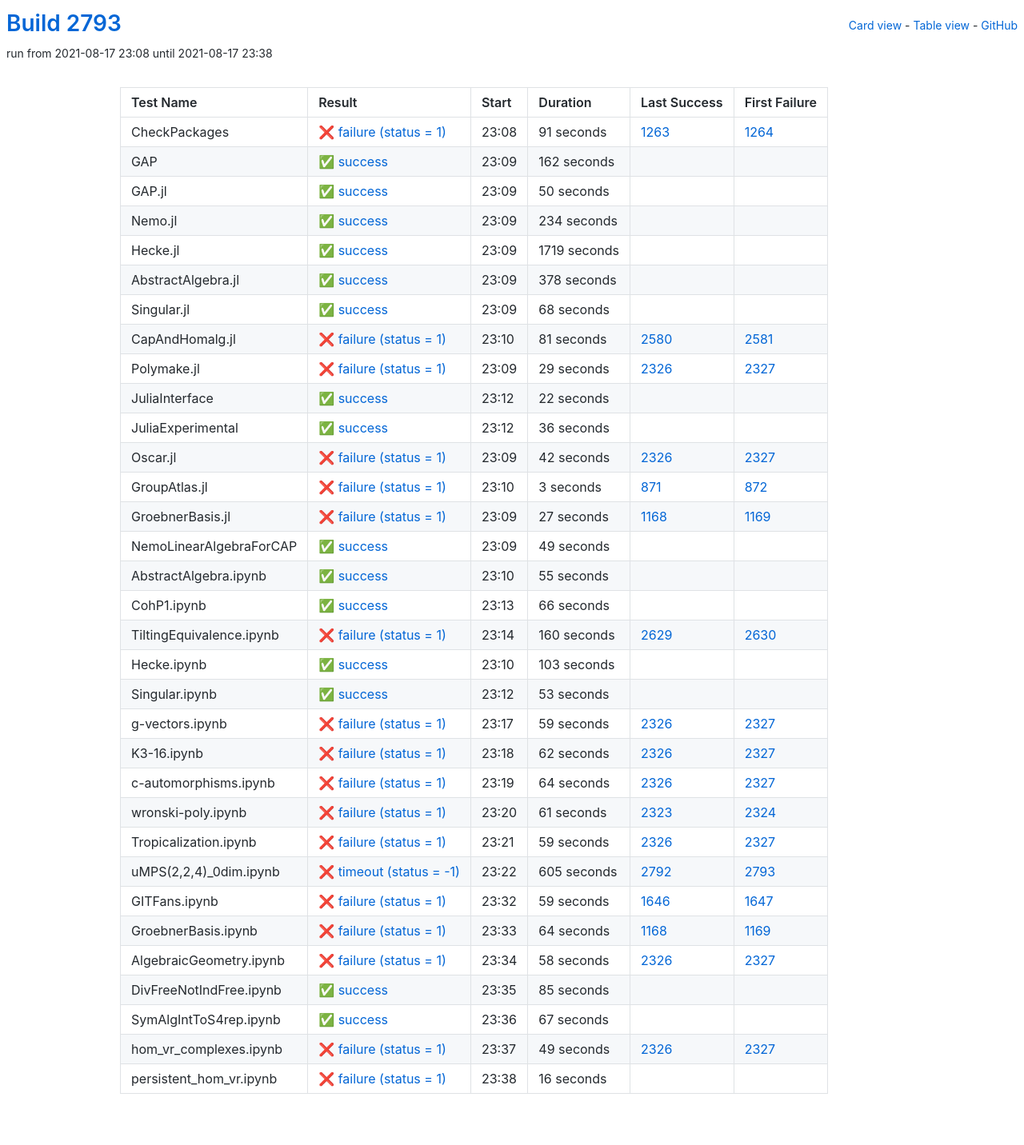
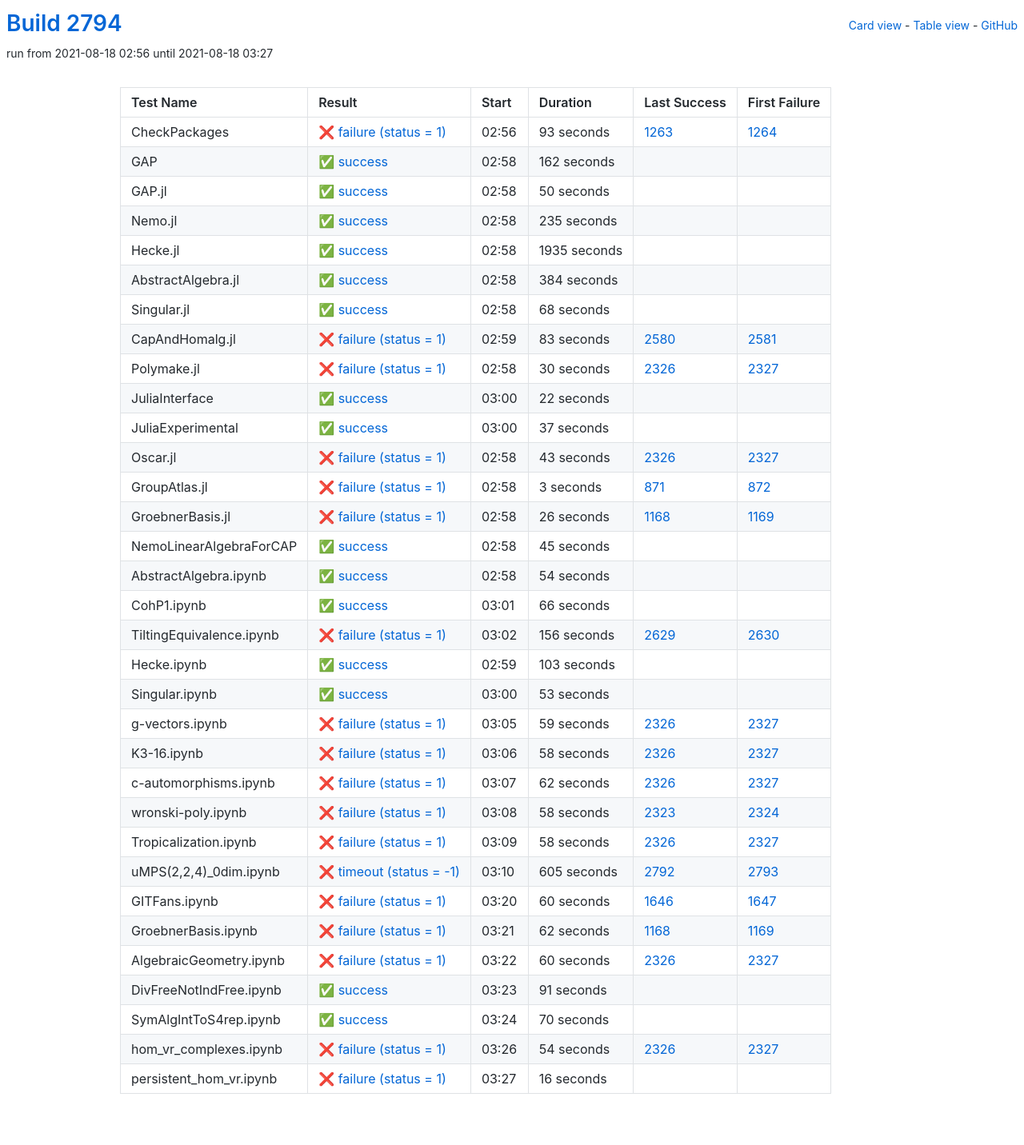
Before and after one commit to oscar-system/oscar-ci-status-stable, a Jekyll site: the page built from table.html, in a window 1280 px wide. Shown: the whole page at 80% size. Built offline with Jekyll 4.4.1, drawn with Linux system fonts in a browser that asks for light colours.

Commit message:
Build #2794

```diff
--- a/_data/ci.yml
+++ b/_data/ci.yml
@@ -1,6 +1,6 @@
 ---
-build: 2793
-build_url: https://oscarci.mathematik.uni-kl.de/job/oscar-stable/2793/
+build: 2794
+build_url: https://oscarci.mathematik.uni-kl.de/job/oscar-stable/2794/
 job: oscar-stable
 organization: oscar-system
 repo: oscar-ci-status-stable
@@ -8,20 +8,20 @@ repourl: https://github.com/oscar-system/oscar-ci-status-stable
 tests:
 - name: CheckPackages
   id: checkpackages
-  log: https://oscarci.mathematik.uni-kl.de/job/oscar-stable/2793/artifact/logs/build-2793/CheckPackages.log
-  start: 2021-08-17 23:08
+  log: https://oscarci.mathematik.uni-kl.de/job/oscar-stable/2794/artifact/logs/build-2794/CheckPackages.log
+  start: 2021-08-18 02:56
   success: false
   exitcode: 1
   status: failure
-  duration: 91
+  duration: 93
   last_success: 1263
   last_success_url: https://oscarci.mathematik.uni-kl.de/job/oscar-stable/1263/
   first_failure: 1264
   first_failure_url: https://oscarci.mathematik.uni-kl.de/job/oscar-stable/1264/
 - name: GAP
   id: gap
-  log: https://oscarci.mathematik.uni-kl.de/job/oscar-stable/2793/artifact/logs/build-2793/GAP.log
-  start: 2021-08-17 23:09
+  log: https://oscarci.mathematik.uni-kl.de/job/oscar-stable/2794/artifact/logs/build-2794/GAP.log
+  start: 2021-08-18 02:58
   success: true
   exitcode: 0
   status: success
@@ -32,8 +32,8 @@ tests:
   first_failure_url:
 - name: GAP.jl
   id: gap-jl
-  log: https://oscarci.mathematik.uni-kl.de/job/oscar-stable/2793/artifact/logs/build-2793/GAP.jl.log
-  start: 2021-08-17 23:09
+  log: https://oscarci.mathematik.uni-kl.de/job/oscar-stable/2794/artifact/logs/build-2794/GAP.jl.log
+  start: 2021-08-18 02:58
   success: true
   exitcode: 0
   status: success
@@ -44,44 +44,44 @@ tests:
   first_failure_url:
 - name: Nemo.jl
   id: nemo-jl
-  log: https://oscarci.mathematik.uni-kl.de/job/oscar-stable/2793/artifact/logs/build-2793/Nemo.jl.log
-  start: 2021-08-17 23:09
+  log: https://oscarci.mathematik.uni-kl.de/job/oscar-stable/2794/artifact/logs/build-2794/Nemo.jl.log
+  start: 2021-08-18 02:58
   success: true
   exitcode: 0
   status: success
-  duration: 234
+  duration: 235
   last_success: false
   last_success_url:
   first_failure: false
   first_failure_url:
 - name: Hecke.jl
   id: hecke-jl
-  log: https://oscarci.mathematik.uni-kl.de/job/oscar-stable/2793/artifact/logs/build-2793/Hecke.jl.log
-  start: 2021-08-17 23:09
+  log: https://oscarci.mathematik.uni-kl.de/job/oscar-stable/2794/artifact/logs/build-2794/Hecke.jl.log
+  start: 2021-08-18 02:58
   success: true
   exitcode: 0
   status: success
-  duration: 1719
+  duration: 1935
   last_success: false
   last_success_url:
   first_failure: false
   first_failure_url:
 - name: AbstractAlgebra.jl
   id: abstractalgebra-jl
-  log: https://oscarci.mathematik.uni-kl.de/job/oscar-stable/2793/artifact/logs/build-2793/AbstractAlgebra.jl.log
-  start: 2021-08-17 23:09
+  log: https://oscarci.mathematik.uni-kl.de/job/oscar-stable/2794/artifact/logs/build-2794/AbstractAlgebra.jl.log
+  start: 2021-08-18 02:58
   success: true
   exitcode: 0
   status: success
-  duration: 378
+  duration: 384
   last_success: false
   last_success_url:
   first_failure: false
   first_failure_url:
 - name: Singular.jl
   id: singular-jl
-  log: https://oscarci.mathematik.uni-kl.de/job/oscar-stable/2793/artifact/logs/build-2793/Singular.jl.log
-  start: 2021-08-17 23:09
+  log: https://oscarci.mathematik.uni-kl.de/job/oscar-stable/2794/artifact/logs/build-2794/Singular.jl.log
+  start: 2021-08-18 02:58
   success: true
   exitcode: 0
   status: success
@@ -92,32 +92,32 @@ tests:
   first_failure_url:
 - name: CapAndHomalg.jl
   id: capandhomalg-jl
-  log: https://oscarci.mathematik.uni-kl.de/job/oscar-stable/2793/artifact/logs/build-2793/CapAndHomalg.jl.log
-  start: 2021-08-17 23:10
+  log: https://oscarci.mathematik.uni-kl.de/job/oscar-stable/2794/artifact/logs/build-2794/CapAndHomalg.jl.log
+  start: 2021-08-18 02:59
   success: false
   exitcode: 1
   status: failure
-  duration: 81
+  duration: 83
   last_success: 2580
   last_success_url: https://oscarci.mathematik.uni-kl.de/job/oscar-stable/2580/
   first_failure: 2581
   first_failure_url: https://oscarci.mathematik.uni-kl.de/job/oscar-stable/2581/
 - name: Polymake.jl
   id: polymake-jl
-  log: https://oscarci.mathematik.uni-kl.de/job/oscar-stable/2793/artifact/logs/build-2793/Polymake.jl.log
-  start: 2021-08-17 23:09
+  log: https://oscarci.mathematik.uni-kl.de/job/oscar-stable/2794/artifact/logs/build-2794/Polymake.jl.log
+  start: 2021-08-18 02:58
   success: false
   exitcode: 1
   status: failure
-  duration: 29
+  duration: 30
   last_success: 2326
   last_success_url: https://oscarci.mathematik.uni-kl.de/job/oscar-stable/2326/
   first_failure: 2327
   first_failure_url: https://oscarci.mathematik.uni-kl.de/job/oscar-stable/2327/
 - name: JuliaInterface
   id: juliainterface
-  log: https://oscarci.mathematik.uni-kl.de/job/oscar-stable/2793/artifact/logs/build-2793/JuliaInterface.log
-  start: 2021-08-17 23:12
+  log: https://oscarci.mathematik.uni-kl.de/job/oscar-stable/2794/artifact/logs/build-2794/JuliaInterface.log
+  start: 2021-08-18 03:00
   success: true
   exitcode: 0
   status: success
@@ -128,32 +128,32 @@ tests:
   first_failure_url:
 - name: JuliaExperimental
   id: juliaexperimental
-  log: https://oscarci.mathematik.uni-kl.de/job/oscar-stable/2793/artifact/logs/build-2793/JuliaExperimental.log
-  start: 2021-08-17 23:12
+  log: https://oscarci.mathematik.uni-kl.de/job/oscar-stable/2794/artifact/logs/build-2794/JuliaExperimental.log
+  start: 2021-08-18 03:00
   success: true
   exitcode: 0
   status: success
-  duration: 36
+  duration: 37
   last_success: false
   last_success_url:
   first_failure: false
   first_failure_url:
 - name: Oscar.jl
   id: oscar-jl
-  log: https://oscarci.mathematik.uni-kl.de/job/oscar-stable/2793/artifact/logs/build-2793/Oscar.jl.log
-  start: 2021-08-17 23:09
+  log: https://oscarci.mathematik.uni-kl.de/job/oscar-stable/2794/artifact/logs/build-2794/Oscar.jl.log
+  start: 2021-08-18 02:58
   success: false
   exitcode: 1
   status: failure
-  duration: 42
+  duration: 43
   last_success: 2326
   last_success_url: https://oscarci.mathematik.uni-kl.de/job/oscar-stable/2326/
   first_failure: 2327
   first_failure_url: https://oscarci.mathematik.uni-kl.de/job/oscar-stable/2327/
 - name: GroupAtlas.jl
   id: groupatlas-jl
-  log: https://oscarci.mathematik.uni-kl.de/job/oscar-stable/2793/artifact/logs/build-2793/GroupAtlas.jl.log
-  start: 2021-08-17 23:10
+  log: https://oscarci.mathematik.uni-kl.de/job/oscar-stable/2794/artifact/logs/build-2794/GroupAtlas.jl.log
+  start: 2021-08-18 02:58
   success: false
   exitcode: 1
   status: failure
@@ -164,44 +164,44 @@ tests:
   first_failure_url: https://oscarci.mathematik.uni-kl.de/job/oscar-stable/872/
 - name: GroebnerBasis.jl
   id: groebnerbasis-jl
-  log: https://oscarci.mathematik.uni-kl.de/job/oscar-stable/2793/artifact/logs/build-2793/GroebnerBasis.jl.log
-  start: 2021-08-17 23:09
+  log: https://oscarci.mathematik.uni-kl.de/job/oscar-stable/2794/artifact/logs/build-2794/GroebnerBasis.jl.log
+  start: 2021-08-18 02:58
   success: false
   exitcode: 1
   status: failure
-  duration: 27
+  duration: 26
   last_success: 1168
   last_success_url: https://oscarci.mathematik.uni-kl.de/job/oscar-stable/1168/
   first_failure: 1169
   first_failure_url: https://oscarci.mathematik.uni-kl.de/job/oscar-stable/1169/
 - name: NemoLinearAlgebraForCAP
   id: nemolinearalgebraforcap
-  log: https://oscarci.mathematik.uni-kl.de/job/oscar-stable/2793/artifact/logs/build-2793/NemoLinearAlgebraForCAP.log
-  start: 2021-08-17 23:09
+  log: https://oscarci.mathematik.uni-kl.de/job/oscar-stable/2794/artifact/logs/build-2794/NemoLinearAlgebraForCAP.log
+  start: 2021-08-18 02:58
   success: true
   exitcode: 0
   status: success
-  duration: 49
+  duration: 45
   last_success: false
   last_success_url:
   first_failure: false
   first_failure_url:
 - name: AbstractAlgebra.ipynb
   id: abstractalgebra-ipynb
-  log: https://oscarci.mathematik.uni-kl.de/job/oscar-stable/2793/artifact/logs/build-2793/AbstractAlgebra.ipynb.log
-  start: 2021-08-17 23:10
+  log: https://oscarci.mathematik.uni-kl.de/job/oscar-stable/2794/artifact/logs/build-2794/AbstractAlgebra.ipynb.log
+  start: 2021-08-18 02:58
   success: true
   exitcode: 0
   status: success
-  duration: 55
+  duration: 54
   last_success: false
   last_success_url:
   first_failure: false
   first_failure_url:
 - name: CohP1.ipynb
   id: cohp1-ipynb
-  log: https://oscarci.mathematik.uni-kl.de/job/oscar-stable/2793/artifact/logs/build-2793/CohP1.ipynb.log
-  start: 2021-08-17 23:13
+  log: https://oscarci.mathematik.uni-kl.de/job/oscar-stable/2794/artifact/logs/build-2794/CohP1.ipynb.log
+  start: 2021-08-18 03:01
   success: true
   exitcode: 0
   status: success
@@ -212,20 +212,20 @@ tests:
   first_failure_url:
 - name: TiltingEquivalence.ipynb
   id: tiltingequivalence-ipynb
-  log: https://oscarci.mathematik.uni-kl.de/job/oscar-stable/2793/artifact/logs/build-2793/TiltingEquivalence.ipynb.log
-  start: 2021-08-17 23:14
+  log: https://oscarci.mathematik.uni-kl.de/job/oscar-stable/2794/artifact/logs/build-2794/TiltingEquivalence.ipynb.log
+  start: 2021-08-18 03:02
   success: false
   exitcode: 1
   status: failure
-  duration: 160
+  duration: 156
   last_success: 2629
   last_success_url: https://oscarci.mathematik.uni-kl.de/job/oscar-stable/2629/
   first_failure: 2630
   first_failure_url: https://oscarci.mathematik.uni-kl.de/job/oscar-stable/2630/
 - name: Hecke.ipynb
   id: hecke-ipynb
-  log: https://oscarci.mathematik.uni-kl.de/job/oscar-stable/2793/artifact/logs/build-2793/Hecke.ipynb.log
-  start: 2021-08-17 23:10
+  log: https://oscarci.mathematik.uni-kl.de/job/oscar-stable/2794/artifact/logs/build-2794/Hecke.ipynb.log
+  start: 2021-08-18 02:59
   success: true
   exitcode: 0
   status: success
@@ -236,8 +236,8 @@ tests:
   first_failure_url:
 - name: Singular.ipynb
   id: singular-ipynb
-  log: https://oscarci.mathematik.uni-kl.de/job/oscar-stable/2793/artifact/logs/build-2793/Singular.ipynb.log
-  start: 2021-08-17 23:12
+  log: https://oscarci.mathematik.uni-kl.de/job/oscar-stable/2794/artifact/logs/build-2794/Singular.ipynb.log
+  start: 2021-08-18 03:00
   success: true
   exitcode: 0
   status: success
@@ -248,8 +248,8 @@ tests:
   first_failure_url:
 - name: g-vectors.ipynb
   id: g-vectors-ipynb
-  log: https://oscarci.mathematik.uni-kl.de/job/oscar-stable/2793/artifact/logs/build-2793/g-vectors.ipynb.log
-  start: 2021-08-17 23:17
+  log: https://oscarci.mathematik.uni-kl.de/job/oscar-stable/2794/artifact/logs/build-2794/g-vectors.ipynb.log
+  start: 2021-08-18 03:05
   success: false
   exitcode: 1
   status: failure
@@ -260,8 +260,20 @@ tests:
   first_failure_url: https://oscarci.mathematik.uni-kl.de/job/oscar-stable/2327/
 - name: K3-16.ipynb
   id: k3-16-ipynb
-  log: https://oscarci.mathematik.uni-kl.de/job/oscar-stable/2793/artifact/logs/build-2793/K3-16.ipynb.log
-  start: 2021-08-17 23:18
+  log: https://oscarci.mathematik.uni-kl.de/job/oscar-stable/2794/artifact/logs/build-2794/K3-16.ipynb.log
+  start: 2021-08-18 03:06
+  success: false
+  exitcode: 1
+  status: failure
+  duration: 58
+  last_success: 2326
+  last_success_url: https://oscarci.mathematik.uni-kl.de/job/oscar-stable/2326/
+  first_failure: 2327
+  first_failure_url: https://oscarci.mathematik.uni-kl.de/job/oscar-stable/2327/
+- name: c-automorphisms.ipynb
+  id: c-automorphisms-ipynb
+  log: https://oscarci.mathematik.uni-kl.de/job/oscar-stable/2794/artifact/logs/build-2794/c-automorphisms.ipynb.log
+  start: 2021-08-18 03:07
   success: false
   exitcode: 1
   status: failure
@@ -270,46 +282,34 @@ tests:
   last_success_url: https://oscarci.mathematik.uni-kl.de/job/oscar-stable/2326/
   first_failure: 2327
   first_failure_url: https://oscarci.mathematik.uni-kl.de/job/oscar-stable/2327/
-- name: c-automorphisms.ipynb
-  id: c-automorphisms-ipynb
-  log: https://oscarci.mathematik.uni-kl.de/job/oscar-stable/2793/artifact/logs/build-2793/c-automorphisms.ipynb.log
-  start: 2021-08-17 23:19
+- name: wronski-poly.ipynb
+  id: wronski-poly-ipynb
+  log: https://oscarci.mathematik.uni-kl.de/job/oscar-stable/2794/artifact/logs/build-2794/wronski-poly.ipynb.log
+  start: 2021-08-18 03:08
   success: false
   exitcode: 1
   status: failure
-  duration: 64
-  last_success: 2326
-  last_success_url: https://oscarci.mathematik.uni-kl.de/job/oscar-stable/2326/
-  first_failure: 2327
-  first_failure_url: https://oscarci.mathematik.uni-kl.de/job/oscar-stable/2327/
-- name: wronski-poly.ipynb
-  id: wronski-poly-ipynb
-  log: https://oscarci.mathematik.uni-kl.de/job/oscar-stable/2793/artifact/logs/build-2793/wronski-poly.ipynb.log
-  start: 2021-08-17 23:20
-  success: false
-  exitcode: 1
-  status: failure
-  duration: 61
+  duration: 58
   last_success: 2323
   last_success_url: https://oscarci.mathematik.uni-kl.de/job/oscar-stable/2323/
   first_failure: 2324
   first_failure_url: https://oscarci.mathematik.uni-kl.de/job/oscar-stable/2324/
 - name: Tropicalization.ipynb
   id: tropicalization-ipynb
-  log: https://oscarci.mathematik.uni-kl.de/job/oscar-stable/2793/artifact/logs/build-2793/Tropicalization.ipynb.log
-  start: 2021-08-17 23:21
+  log: https://oscarci.mathematik.uni-kl.de/job/oscar-stable/2794/artifact/logs/build-2794/Tropicalization.ipynb.log
+  start: 2021-08-18 03:09
   success: false
   exitcode: 1
   status: failure
-  duration: 59
+  duration: 58
   last_success: 2326
   last_success_url: https://oscarci.mathematik.uni-kl.de/job/oscar-stable/2326/
   first_failure: 2327
   first_failure_url: https://oscarci.mathematik.uni-kl.de/job/oscar-stable/2327/
 - name: uMPS(2,2,4)_0dim.ipynb
   id: umps-2-2-4-0dim-ipynb
-  log: https://oscarci.mathematik.uni-kl.de/job/oscar-stable/2793/artifact/logs/build-2793/uMPS-2-2-4-_0dim.ipynb.log
-  start: 2021-08-17 23:22
+  log: https://oscarci.mathematik.uni-kl.de/job/oscar-stable/2794/artifact/logs/build-2794/uMPS-2-2-4-_0dim.ipynb.log
+  start: 2021-08-18 03:10
   success: false
   exitcode: -1
   status: timeout
@@ -320,80 +320,80 @@ tests:
   first_failure_url: https://oscarci.mathematik.uni-kl.de/job/oscar-stable/2793/
 - name: GITFans.ipynb
   id: gitfans-ipynb
-  log: https://oscarci.mathematik.uni-kl.de/job/oscar-stable/2793/artifact/logs/build-2793/GITFans.ipynb.log
-  start: 2021-08-17 23:32
+  log: https://oscarci.mathematik.uni-kl.de/job/oscar-stable/2794/artifact/logs/build-2794/GITFans.ipynb.log
+  start: 2021-08-18 03:20
   success: false
   exitcode: 1
   status: failure
-  duration: 59
+  duration: 60
   last_success: 1646
   last_success_url: https://oscarci.mathematik.uni-kl.de/job/oscar-stable/1646/
   first_failure: 1647
   first_failure_url: https://oscarci.mathematik.uni-kl.de/job/oscar-stable/1647/
 - name: GroebnerBasis.ipynb
   id: groebnerbasis-ipynb
-  log: https://oscarci.mathematik.uni-kl.de/job/oscar-stable/2793/artifact/logs/build-2793/GroebnerBasis.ipynb.log
-  start: 2021-08-17 23:33
+  log: https://oscarci.mathematik.uni-kl.de/job/oscar-stable/2794/artifact/logs/build-2794/GroebnerBasis.ipynb.log
+  start: 2021-08-18 03:21
   success: false
   exitcode: 1
   status: failure
-  duration: 64
+  duration: 62
   last_success: 1168
   last_success_url: https://oscarci.mathematik.uni-kl.de/job/oscar-stable/1168/
   first_failure: 1169
   first_failure_url: https://oscarci.mathematik.uni-kl.de/job/oscar-stable/1169/
 - name: AlgebraicGeometry.ipynb
   id: algebraicgeometry-ipynb
-  log: https://oscarci.mathematik.uni-kl.de/job/oscar-stable/2793/artifact/logs/build-2793/AlgebraicGeometry.ipynb.log
-  start: 2021-08-17 23:34
+  log: https://oscarci.mathematik.uni-kl.de/job/oscar-stable/2794/artifact/logs/build-2794/AlgebraicGeometry.ipynb.log
+  start: 2021-08-18 03:22
   success: false
   exitcode: 1
   status: failure
-  duration: 58
+  duration: 60
   last_success: 2326
   last_success_url: https://oscarci.mathematik.uni-kl.de/job/oscar-stable/2326/
   first_failure: 2327
   first_failure_url: https://oscarci.mathematik.uni-kl.de/job/oscar-stable/2327/
 - name: DivFreeNotIndFree.ipynb
   id: divfreenotindfree-ipynb
-  log: https://oscarci.mathematik.uni-kl.de/job/oscar-stable/2793/artifact/logs/build-2793/DivFreeNotIndFree.ipynb.log
-  start: 2021-08-17 23:35
+  log: https://oscarci.mathematik.uni-kl.de/job/oscar-stable/2794/artifact/logs/build-2794/DivFreeNotIndFree.ipynb.log
+  start: 2021-08-18 03:23
   success: true
   exitcode: 0
   status: success
-  duration: 85
+  duration: 91
   last_success: false
   last_success_url:
   first_failure: false
   first_failure_url:
 - name: SymAlgIntToS4rep.ipynb
   id: symalginttos4rep-ipynb
-  log: https://oscarci.mathematik.uni-kl.de/job/oscar-stable/2793/artifact/logs/build-2793/SymAlgIntToS4rep.ipynb.log
-  start: 2021-08-17 23:36
+  log: https://oscarci.mathematik.uni-kl.de/job/oscar-stable/2794/artifact/logs/build-2794/SymAlgIntToS4rep.ipynb.log
+  start: 2021-08-18 03:24
   success: true
   exitcode: 0
   status: success
-  duration: 67
+  duration: 70
   last_success: false
   last_success_url:
   first_failure: false
   first_failure_url:
 - name: hom_vr_complexes.ipynb
   id: hom-vr-complexes-ipynb
-  log: https://oscarci.mathematik.uni-kl.de/job/oscar-stable/2793/artifact/logs/build-2793/hom_vr_complexes.ipynb.log
-  start: 2021-08-17 23:37
+  log: https://oscarci.mathematik.uni-kl.de/job/oscar-stable/2794/artifact/logs/build-2794/hom_vr_complexes.ipynb.log
+  start: 2021-08-18 03:26
   success: false
   exitcode: 1
   status: failure
-  duration: 49
+  duration: 54
   last_success: 2326
   last_success_url: https://oscarci.mathematik.uni-kl.de/job/oscar-stable/2326/
   first_failure: 2327
   first_failure_url: https://oscarci.mathematik.uni-kl.de/job/oscar-stable/2327/
 - name: persistent_hom_vr.ipynb
   id: persistent-hom-vr-ipynb
-  log: https://oscarci.mathematik.uni-kl.de/job/oscar-stable/2793/artifact/logs/build-2793/persistent_hom_vr.ipynb.log
-  start: 2021-08-17 23:38
+  log: https://oscarci.mathematik.uni-kl.de/job/oscar-stable/2794/artifact/logs/build-2794/persistent_hom_vr.ipynb.log
+  start: 2021-08-18 03:27
   success: false
   exitcode: 1
   status: failure
```
Also changed, not shown: README.md.
